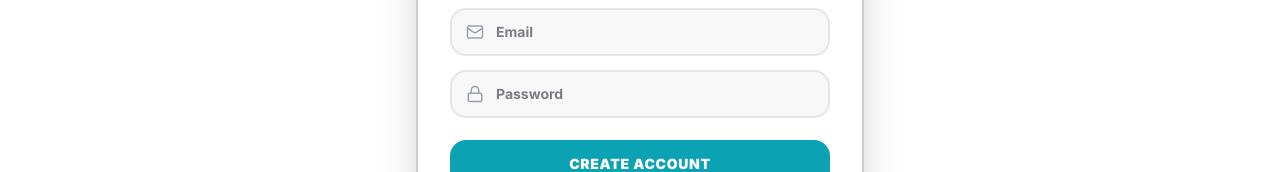
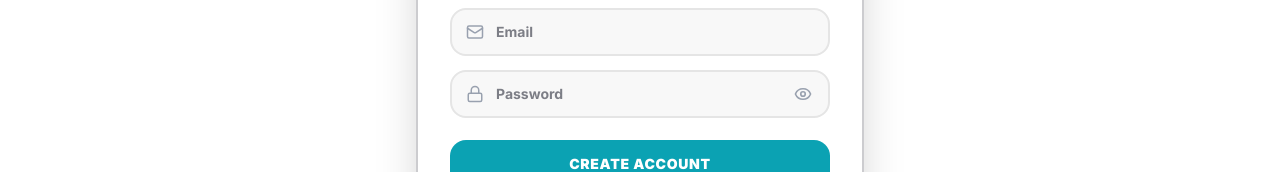
Before and after one commit to 2-lazyyyy/deep-dive-learning-platform, a Next.js app: page /auth in a window 1280 px wide. Both pictures are taken after a click on the button "GET STARTED". Shown: the part 375-547 px from the top of the page. Built offline with nearby package versions, Linux system fonts and the light colour scheme; no server answers.

Commit message:
feat(auth, settings): add eye icon toggle for password input fields

```diff
--- a/src/app/(main)/settings/page.tsx
+++ b/src/app/(main)/settings/page.tsx
@@ -4,7 +4,8 @@ import { useState, useEffect } from 'react';
 import { useUserStore } from '@/store/use-user-store';
 import { useAuthStore } from '@/store/use-auth-store';
 import { motion, AnimatePresence } from 'framer-motion';
-import { Moon, Sun, Volume2, VolumeX, Save, User, Bell, Sliders, CreditCard, Trash2, Camera, LogOut, CheckCircle, ExternalLink, ShieldCheck } from 'lucide-react';
+import { Moon, Sun, Volume2, VolumeX, Save, User, Bell, Sliders, CreditCard, Trash2, Camera, LogOut, CheckCircle, ExternalLink, ShieldCheck, Eye, EyeOff } from 'lucide-react';
+
 import { useRouter } from 'next/navigation';
 import Link from 'next/link';
 import { supabase } from '@/lib/supabase';
@@ -36,7 +37,9 @@ export default function SettingsPage() {
   const [username, setUsername] = useState(storeUsername || authUser?.email?.split('@')[0] || 'student');
   const [email, setEmail] = useState(authUser?.email || 'student@deepdive.edu');
   const [password, setPassword] = useState('');
+  const [showPassword, setShowPassword] = useState(false);
   const [saveSuccess, setSaveSuccess] = useState(false);
+
   const [isSaving, setIsSaving] = useState(false);
 
   useEffect(() => {
@@ -156,15 +159,27 @@ export default function SettingsPage() {
                 <label className="font-extrabold text-sm text-[#000313] dark:text-white uppercase tracking-wider">
                   {t.settings.changePassword[language]}
                 </label>
-                <input
-                  type="password"
-                  placeholder={t.settings.passwordPlaceholder[language]}
-                  value={password}
-                  onChange={(e) => setPassword(e.target.value)}
-                  className="w-full border-2 border-[#00031333] dark:border-white/20 rounded-xl px-4 py-3 font-bold text-[#000313] dark:text-white outline-none focus:border-[#0ba2b3] transition bg-transparent"
-                />
+                <div className="relative">
+                  <input
+                    type={showPassword ? 'text' : 'password'}
+                    placeholder={t.settings.passwordPlaceholder[language]}
+                    value={password}
+                    onChange={(e) => setPassword(e.target.value)}
+                    className="w-full border-2 border-[#00031333] dark:border-white/20 rounded-xl pl-4 pr-11 py-3 font-bold text-[#000313] dark:text-white outline-none focus:border-[#0ba2b3] transition bg-transparent"
+                  />
+                  <button
+                    type="button"
+                    onClick={() => setShowPassword((prev) => !prev)}
+                    className="absolute right-3.5 top-1/2 -translate-y-1/2 text-gray-400 hover:text-gray-600 dark:hover:text-gray-200 transition p-1 rounded-lg focus:outline-none cursor-pointer"
+                    title={showPassword ? (language === 'my' ? 'စကားဝှက် ဝှက်မည်' : 'Hide password') : (language === 'my' ? 'စကားဝှက် ပြမည်' : 'Show password')}
+                    tabIndex={-1}
+                  >
+                    {showPassword ? <EyeOff size={18} strokeWidth={2.2} /> : <Eye size={18} strokeWidth={2.2} />}
+                  </button>
+                </div>
               </div>
             </div>
+
 
             <div className="flex items-center justify-between pt-2">
               <button
--- a/src/app/auth/page.tsx
+++ b/src/app/auth/page.tsx
@@ -14,8 +14,11 @@ import {
   Sparkles,
   ChevronDown,
   BookOpen,
-  Code2
+  Code2,
+  Eye,
+  EyeOff
 } from 'lucide-react';
+
 import { useRouter } from 'next/navigation';
 import { useAuthStore } from '@/store/use-auth-store';
 import { useUserStore } from '@/store/use-user-store';
@@ -82,8 +85,10 @@ export default function DuolingoAuthPage() {
   // Form states
   const [email, setEmail] = useState('');
   const [password, setPassword] = useState('');
+  const [showPassword, setShowPassword] = useState(false);
   const [name, setName] = useState('');
   const [role, setRole] = useState<'student' | 'teacher'>('student');
+
   const [successMessage, setSuccessMessage] = useState<string | null>(null);
 
   const openLogin = () => {
@@ -402,14 +407,24 @@ export default function DuolingoAuthPage() {
               <div className="relative">
                 <Lock size={18} className="absolute left-4 top-1/2 -translate-y-1/2 text-gray-400" />
                 <input
-                  type="password"
+                  type={showPassword ? 'text' : 'password'}
                   placeholder={language === 'my' ? 'စကားဝှက် (Password)' : 'Password'}
                   value={password}
                   onChange={(e) => setPassword(e.target.value)}
                   required
-                  className="w-full bg-[#F8F8F8] dark:bg-[#060a1d] border-2 border-[#E5E5E5] dark:border-white/20 rounded-2xl pl-11 pr-4 py-3 text-sm font-bold text-[#000313] dark:text-white outline-none focus:border-[#0ba2b3] transition"
+                  className="w-full bg-[#F8F8F8] dark:bg-[#060a1d] border-2 border-[#E5E5E5] dark:border-white/20 rounded-2xl pl-11 pr-11 py-3 text-sm font-bold text-[#000313] dark:text-white outline-none focus:border-[#0ba2b3] transition"
                 />
+                <button
+                  type="button"
+                  onClick={() => setShowPassword((prev) => !prev)}
+                  className="absolute right-3.5 top-1/2 -translate-y-1/2 text-gray-400 hover:text-gray-600 dark:hover:text-gray-200 transition p-1 rounded-lg focus:outline-none cursor-pointer"
+                  title={showPassword ? (language === 'my' ? 'စကားဝှက် ဝှက်မည်' : 'Hide password') : (language === 'my' ? 'စကားဝှက် ပြမည်' : 'Show password')}
+                  tabIndex={-1}
+                >
+                  {showPassword ? <EyeOff size={18} strokeWidth={2.2} /> : <Eye size={18} strokeWidth={2.2} />}
+                </button>
               </div>
+
 
               {/* Submit Button (Duolingo 3D Button) */}
               <button
```
